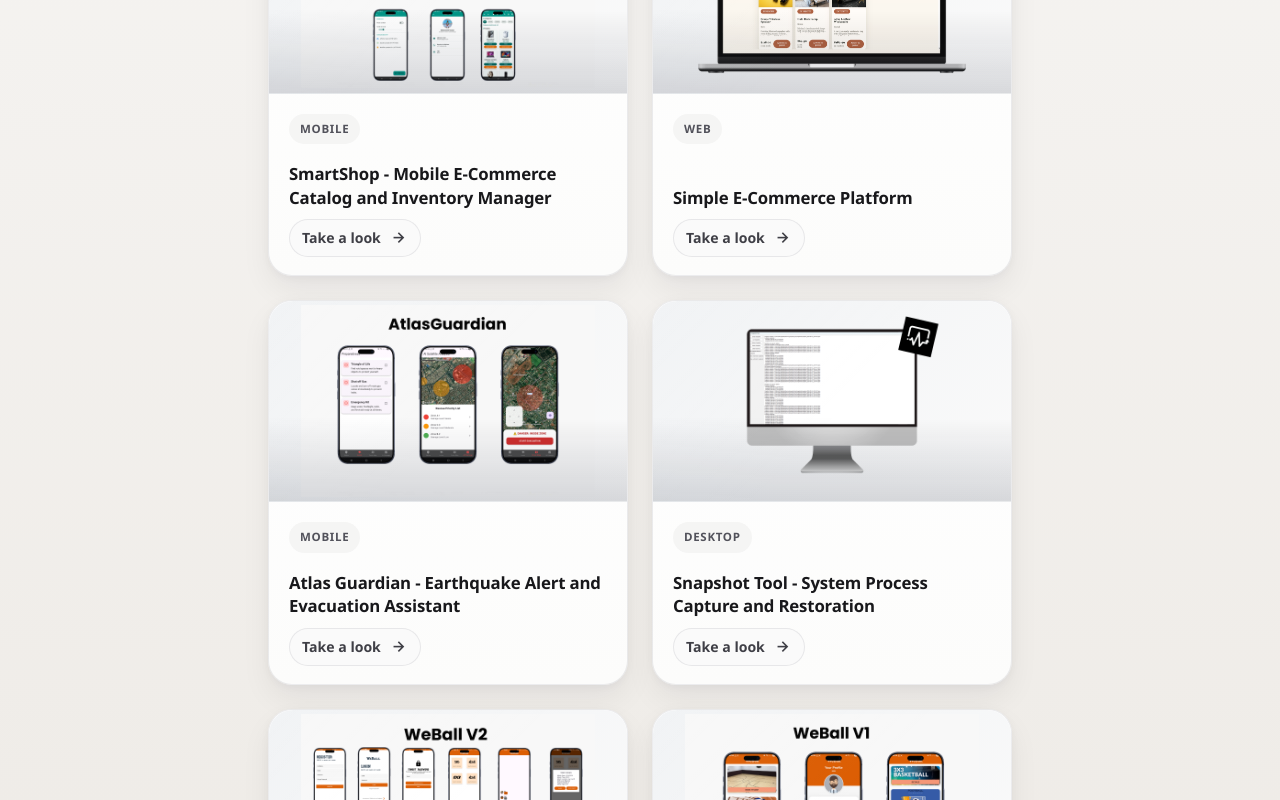
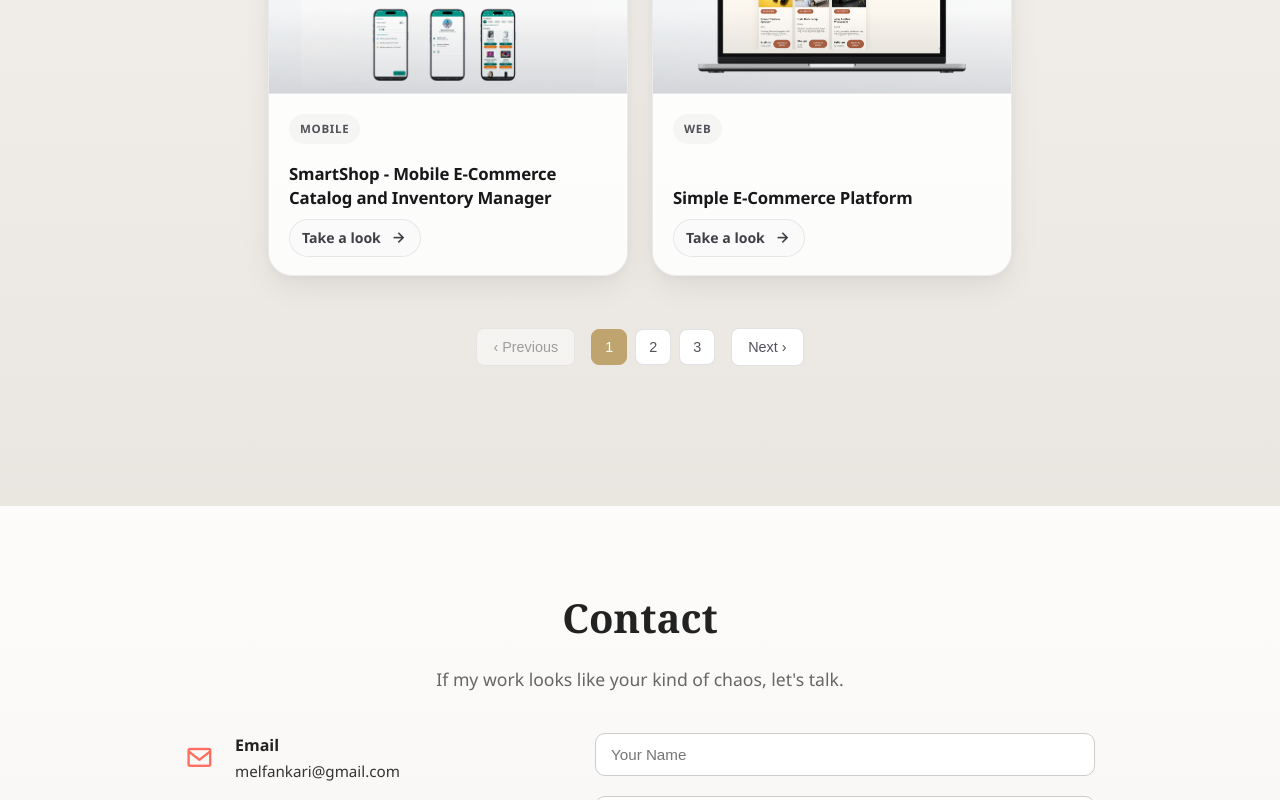
Before and after one commit to mohamedefk02/portfolio, a Next.js app: page / in a window 1280 px wide. Shown: the part 5799-6599 px from the top of the page. Built offline with nearby package versions, Linux system fonts and the light colour scheme.

Commit message:
Added the paging in the projects section

```diff
--- a/app/globals.css
+++ b/app/globals.css
@@ -940,6 +940,74 @@
   color: #555;
 }
 
+.pagination-controls {
+  display: flex;
+  justify-content: center;
+  align-items: center;
+  gap: 16px;
+  margin-top: 32px;
+  padding: 20px 0;
+}
+
+.pagination-btn {
+  display: inline-flex;
+  align-items: center;
+  gap: 8px;
+  padding: 10px 16px;
+  border: 1px solid rgba(15, 23, 42, 0.12);
+  border-radius: 8px;
+  background: #fff;
+  color: #52525b;
+  font-size: 0.9rem;
+  font-weight: 500;
+  cursor: pointer;
+  transition: all 0.2s ease;
+}
+
+.pagination-btn:hover:not(:disabled) {
+  background: #f8f8f8;
+  border-color: rgba(191, 164, 111, 0.3);
+  color: #9a4d2f;
+}
+
+.pagination-btn:disabled {
+  opacity: 0.5;
+  cursor: not-allowed;
+}
+
+.pagination-pages {
+  display: flex;
+  gap: 8px;
+}
+
+.pagination-page {
+  display: inline-flex;
+  align-items: center;
+  justify-content: center;
+  width: 36px;
+  height: 36px;
+  border: 1px solid rgba(15, 23, 42, 0.12);
+  border-radius: 8px;
+  background: #fff;
+  color: #52525b;
+  font-size: 0.9rem;
+  font-weight: 500;
+  cursor: pointer;
+  transition: all 0.2s ease;
+}
+
+.pagination-page:hover {
+  background: #f8f8f8;
+  border-color: rgba(191, 164, 111, 0.3);
+  color: #9a4d2f;
+}
+
+.pagination-page.is-active {
+  background: #bfa46f;
+  border-color: #bfa46f;
+  color: #fff;
+}
+
 .experience-grid {
   display: grid;
   grid-template-columns: repeat(2, minmax(0, 1fr));
--- a/components/projects-section.tsx
+++ b/components/projects-section.tsx
@@ -9,13 +9,41 @@
 import { useTranslation } from "./i18n/language-context";
 
 const filters = ["all", "mobile", "web", "desktop", "fullstack"] as const;
+const PROJECTS_PER_PAGE = 4; // 2 rows with 2 columns
 
 export function ProjectsSection({ projects }: { projects: Project[] }) {
   const [activeFilter, setActiveFilter] = useState<(typeof filters)[number]>("all");
+  const [currentPage, setCurrentPage] = useState(1);
   const { t } = useTranslation();
 
   const visibleProjects =
     activeFilter === "all" ? projects : projects.filter((project) => project.type === activeFilter);
+
+  const totalPages = Math.ceil(visibleProjects.length / PROJECTS_PER_PAGE);
+  const startIndex = (currentPage - 1) * PROJECTS_PER_PAGE;
+  const endIndex = startIndex + PROJECTS_PER_PAGE;
+  const currentProjects = visibleProjects.slice(startIndex, endIndex);
+
+  const handleFilterChange = (filter: (typeof filters)[number]) => {
+    setActiveFilter(filter);
+    setCurrentPage(1); // Reset to first page when filter changes
+  };
+
+  const handlePageChange = (page: number) => {
+    setCurrentPage(page);
+  };
+
+  const handlePrevPage = () => {
+    if (currentPage > 1) {
+      setCurrentPage(currentPage - 1);
+    }
+  };
+
+  const handleNextPage = () => {
+    if (currentPage < totalPages) {
+      setCurrentPage(currentPage + 1);
+    }
+  };
 
   return (
     <section id="projects" className="section">
@@ -27,7 +55,7 @@
             className={`project-filter${activeFilter === filter ? " is-active" : ""}`}
             type="button"
             data-filter={filter}
-            onClick={() => setActiveFilter(filter)}
+            onClick={() => handleFilterChange(filter)}
           >
             {filter === "all" ? t("projects.all") || "All" : filter.charAt(0).toUpperCase() + filter.slice(1)}
           </button>
@@ -39,7 +67,7 @@
       ) : null}
 
       <div className="projects-grid">
-        {visibleProjects.map((project) => {
+        {currentProjects.map((project) => {
           const title = t(`projects.items.${project.id}.title`) || project.title;
           return (
             <Link
@@ -68,6 +96,41 @@
           );
         })}
       </div>
+
+      {totalPages > 1 && (
+        <div className="pagination-controls">
+          <button
+            className="pagination-btn"
+            onClick={handlePrevPage}
+            disabled={currentPage === 1}
+            type="button"
+          >
+            ‹ {t("projects.previous") || "Previous"}
+          </button>
+
+          <div className="pagination-pages">
+            {Array.from({ length: totalPages }, (_, i) => i + 1).map((page) => (
+              <button
+                key={page}
+                className={`pagination-page${currentPage === page ? " is-active" : ""}`}
+                onClick={() => handlePageChange(page)}
+                type="button"
+              >
+                {page}
+              </button>
+            ))}
+          </div>
+
+          <button
+            className="pagination-btn"
+            onClick={handleNextPage}
+            disabled={currentPage === totalPages}
+            type="button"
+          >
+            {t("projects.next") || "Next"} ›
+          </button>
+        </div>
+      )}
     </section>
   );
 }
--- a/locales/en.json
+++ b/locales/en.json
@@ -98,6 +98,8 @@
     "all": "All",
     "empty": "No projects in this category yet.",
     "view_details": "Take a look",
+    "previous": "Previous",
+    "next": "Next",
     "view_github": "View on GitHub",
     "back_to_projects": "Back to projects",
     "in_development": "In Development",
--- a/locales/fr.json
+++ b/locales/fr.json
@@ -98,6 +98,8 @@
     "all": "Tous",
     "empty": "Aucun projet dans cette catégorie pour le moment.",
     "view_details": "Voir de plus près",
+    "previous": "Précédent",
+    "next": "Suivant",
     "view_github": "Voir sur GitHub",
     "back_to_projects": "Retour aux projets",
     "in_development": "En cours de développement",
```
